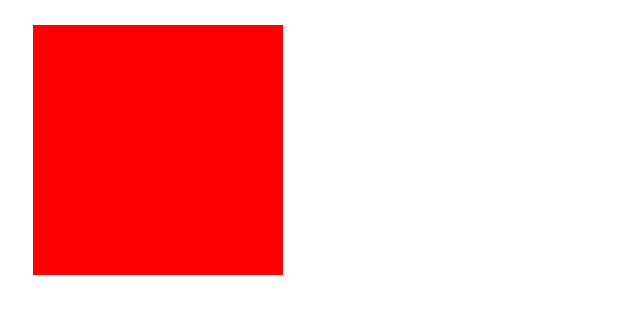
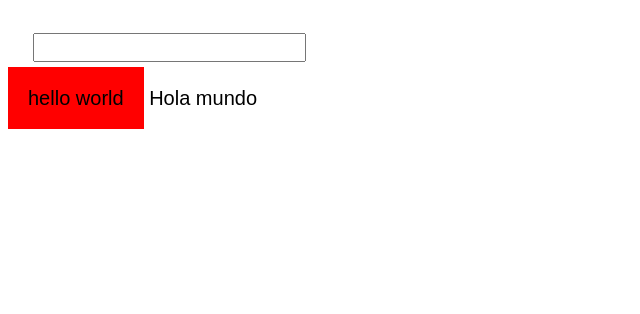
Before and after one commit to JeysonJosueGomezVillamizarADSI/Curso-CSS, a plain HTML site: page index.html in a window 1280 px wide. Shown: the whole page, without its empty margins (0-640 px from the left). Drawn offline with Linux system fonts and the light colour scheme.

Commit message:
Pseudo-Clase-focus y lang

```diff
--- a/index.html
+++ b/index.html
@@ -1,17 +1,21 @@
 <!DOCTYPE html>
-<html lang="en">
+<html lang="fr">
 
 <head>
     <meta charset="UTF-8">
     <meta http-equiv="X-UA-Compatible" content="IE=edge">
     <meta name="viewport" content="width=device-width, initial-scale=1.0">
-    <title>Pseudo-Clase-active</title>
+    <title>Pseudo-Clase-focus y lang</title>
     <link rel="stylesheet" href="style.css">
 </head>
 
 <body>
+<input class="caja"1>
 
-  <div class="caja"></div>
+<div class="caja2">
+   <b lang="en">hello world</b>
+   <b>Hola mundo</b>
+</div>
 
 </body>
 
--- a/style.css
+++ b/style.css
@@ -5,14 +5,16 @@
 }
 
 .caja{
-    width: 250px;
-    height:250px;
-    background: red;
     margin: 25px;
     transition: all 1s;
 }
 
-.caja:active{
+.caja:focus{
     background:  blue;
     width: 600px;
 }
+
+.caja2 b:lang(en){
+    background: red;
+    padding: 20px;
+}
```
